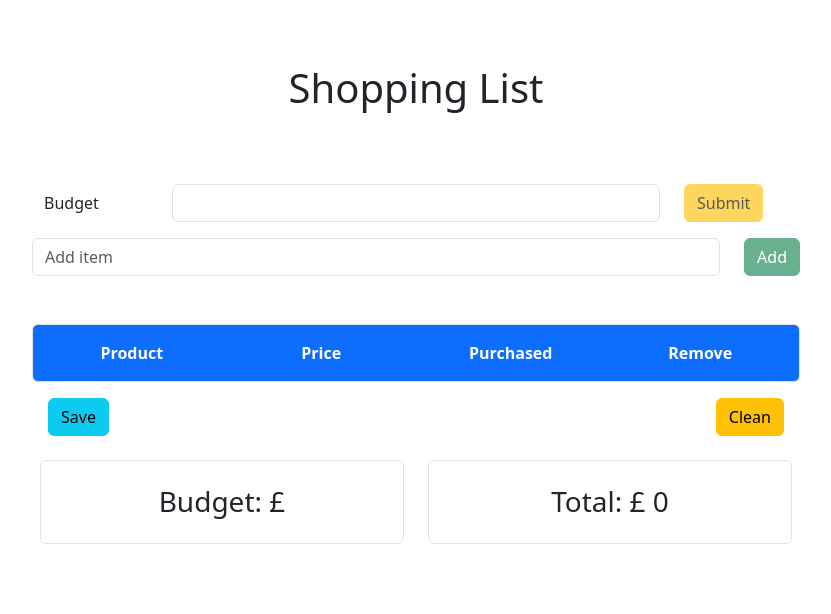
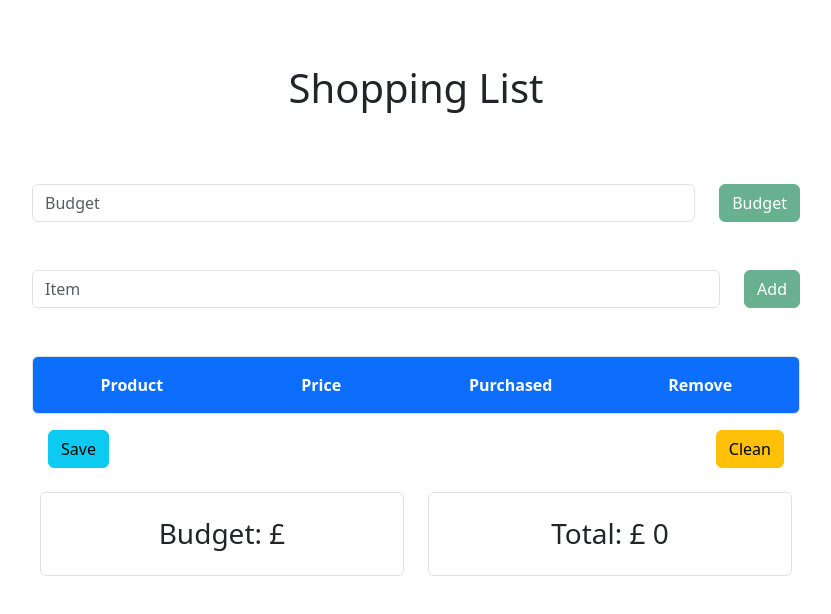
Before and after one commit to mmkobylin/shopping_list, a React (Create React App) app: page / in a window 1280 px wide. Shown: the top 614 px of the page, without its empty margins (224-1055 px from the left). Built offline with nearby package versions, Linux system fonts and the light colour scheme.

Commit message:
07-input-component-refactored

```diff
--- a/src/components/BudgetInput.js
+++ /dev/null
@@ -1,46 +0,0 @@
-import React, { useState } from 'react';
-import { Form } from 'react-bootstrap';
-import Col from 'react-bootstrap/Col';
-import Container from 'react-bootstrap/Container';
-import Row from 'react-bootstrap/Row';
-import ButtonItem from './ButtonItem';
-
-
-export const BudgetInput = ( { addBudget } ) => {
-
-    // perhaps have set up- budget
-    const [ budget, setBudget ] = useState('');
-
-    const handleSubmit = e => {
-        // prevent site from reloading
-        e.preventDefault();
-
-        addBudget(budget);
-
-        setBudget('');
-    }
-
-  return (
-    <>
-        <Container>
-            <Form >
-                <Form.Group as = { Row } className="mb-3">
-                    <Form.Label column sm="2">Budget</Form.Label>
-                    <Col sm="8">
-                        {/* control it so it passes only numbers */}
-                        <Form.Control type="number"
-                            onChange = { (e) => setBudget( e.target.value ) }
-                            value = { budget } >
-                        </Form.Control>
-                    </Col>
-                    <Col sm ="2" >
-                        {/* here is where the info gets passed */}
-                        <ButtonItem handleFunction = {  handleSubmit } label = { 'Submit' } theme = { 'warning' } disabled = { !budget }
- />
-                    </Col>
-                </Form.Group>
-            </Form>
-        </Container>
-    </>
-  )
-}
--- /dev/null
+++ b/src/components/InputTemplate.js
@@ -0,0 +1,46 @@
+import React, { useState } from 'react';
+import { Form } from 'react-bootstrap';
+import Col from 'react-bootstrap/Col';
+import Row from 'react-bootstrap/Row';
+import ButtonItem from './ButtonItem';
+
+function InputTemplate( { label, placeholder, type, passedFunction } ) {
+
+    const [ value, setValue ] = useState("")
+
+    const handleSubmit = e => {
+        // stop reloading
+        e.preventDefault();
+        // add to list
+        passedFunction(value)
+        //cleanup
+        setValue("")
+    }
+
+  return (
+    <>
+        <Form onSubmit = { handleSubmit } >
+            <Row className="pb-5">
+                <Col>
+                    <Form.Control
+                        type = { type }
+                        placeholder = { placeholder }
+                        value = { value }
+                        onChange = { (e) => setValue( e.target.value ) }
+                    />
+                </Col>
+                <Col xs="auto">
+                    <ButtonItem
+                        handleFunction = { handleSubmit }
+                        theme = { 'success' }
+                        label = { label }
+                        disabled = { !value }
+                    />
+                </Col>
+            </Row>
+        </Form>
+    </>
+  )
+}
+
+export default InputTemplate
--- a/src/components/ListButtons.js
+++ b/src/components/ListButtons.js
@@ -1,7 +1,7 @@
 import React from 'react';
 import { ButtonItem } from './ButtonItem';
 
-function ListButtons( { handleSave, handleClean } ) {
+export default function ListButtons( { handleSave, handleClean } ) {
   return (
         <div className="btncontainer p-2 m-2" >
             <ButtonItem handleFunction = { handleSave } label = { 'Save' } theme = { 'info' } />
@@ -9,5 +9,3 @@ function ListButtons( { handleSave, handleClean } ) {
         </div>
   )
 }
-
-export default ListButtons
--- a/src/components/ShoppingList.js
+++ b/src/components/ShoppingList.js
@@ -1,22 +1,25 @@
 import React, { useEffect, useState } from 'react';
 import Row from 'react-bootstrap/Row';
 import { v4 as uuidv4 } from 'uuid';
-import { BudgetInput } from './BudgetInput';
 import { FirstRow } from './FirstRow';
-import { Input } from './Input';
+import InputTemplate from './InputTemplate';
 import { Item } from './Item';
 import ListButtons from './ListButtons';
 import { Value } from './Value';
 
+
+// checking if the list should been saved
 function getItemsList() {
 
-    const itemsList = localStorage.getItem('item_list');
+    // getting info from useEffect - sessionStorage is affecting only THAT SESSION
 
-    const listSaved = localStorage.getItem('items_saved');
+    const itemsList = sessionStorage.getItem('item_list');
+    const listSaved = sessionStorage.getItem('items_saved');
 
     if (!itemsList || !listSaved) {
         return [];
     }
+    //
     return JSON.parse( itemsList );
 }
 
@@ -41,11 +44,11 @@ export const ShoppingList = () => {
     // fnction and dependency array using local storage API
     useEffect( () => {
         // first item is a key, second is a value
-        localStorage.setItem('item_list', JSON.stringify( list ) )
+        sessionStorage.setItem('item_list', JSON.stringify( list ) )
     }, [ list ] )
 
     useEffect( () => {
-        localStorage.setItem('items_saved', JSON.stringify( saved ) )
+        sessionStorage.setItem('items_saved', JSON.stringify( saved ) )
     }, [ saved ] )
 
     //removing the item
@@ -96,9 +99,10 @@ export const ShoppingList = () => {
 
   return (
     <>
-        {/* that's where we are passing the function  */}
-        <BudgetInput addBudget = { addBudget } />
-        <Input addItem = { addItem } />
+
+        <InputTemplate label = { 'Budget' } type = { 'number' } placeholder = { 'Budget' } passedFunction = { addBudget } />
+        <InputTemplate label = { 'Add' } type = { 'text' } placeholder = { 'Item' } passedFunction = { addItem } />
+
         <FirstRow />
             {/* map to show items to buy */}
             { list.map( ( item, key ) =>
```
Also changed, not shown: src/components/Total.js (deleted, +0 -19 lines).
